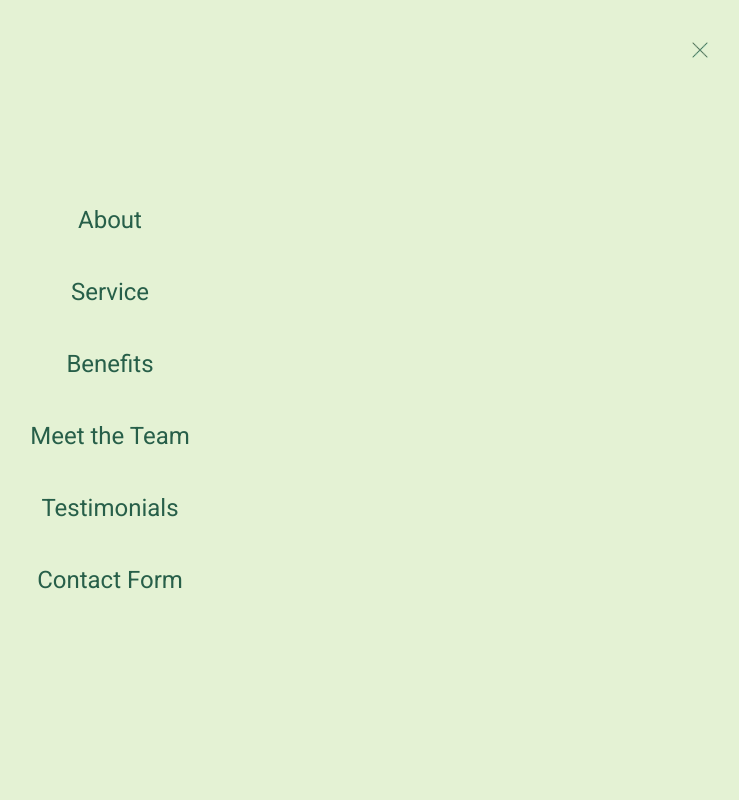
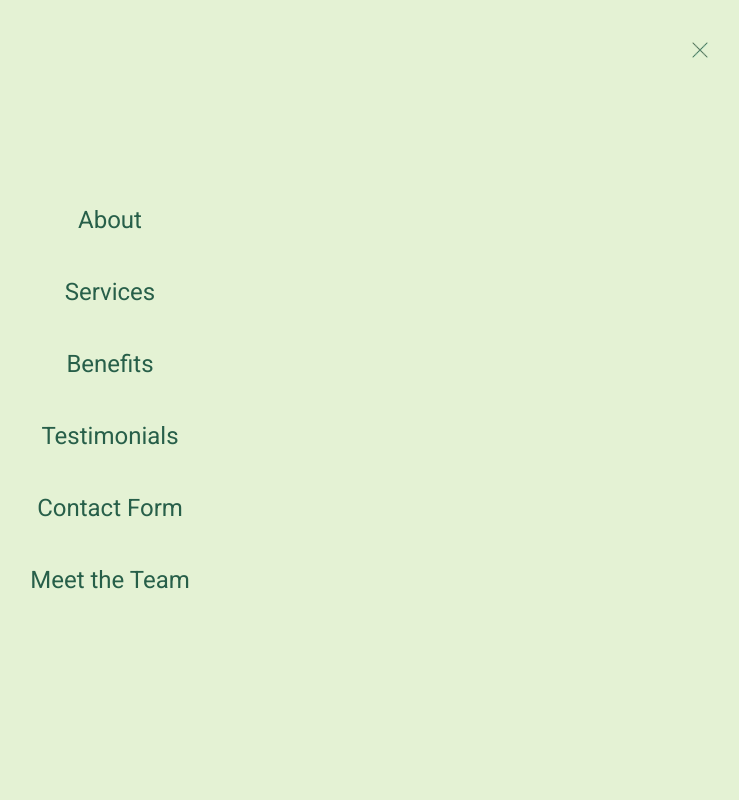
Before and after one commit to softwareNinja-888/oneHealth, a React (Vite) app in the folder oneHealth/: page / in a window 1280 px wide. Both pictures are taken after a click on the picture 1250 px from the left and 48 px from the top of the page. Shown: the top 800 px of the page, without its empty margins (530-1269 px from the left). Built offline with nearby package versions, Linux system fonts and the light colour scheme; a web font is replaced by a local one.

Commit message:
Add scroll to top button

```diff
--- a/oneHealth/package.json
+++ b/oneHealth/package.json
@@ -15,6 +15,7 @@
     "path": "^0.12.7",
     "react": "^18.3.1",
     "react-dom": "^18.3.1",
+    "react-icons": "^5.4.0",
     "react-router": "^7.1.3",
     "tailwindcss": "^4.0.0"
   },
--- a/oneHealth/src/App.jsx
+++ b/oneHealth/src/App.jsx
@@ -7,7 +7,7 @@ import { Benefits } from "./components/Benefits"
 import { Team } from "./components/Team"
 import { Testimonials } from "./components/Testimonials"
 import { Footer } from "./components/Footer"
-
+import { ScrollToTop } from "./components/helper/ScrollToTop"
 function App() {
 
   return (
@@ -21,6 +21,7 @@ function App() {
         <Team/>
         <Testimonials/>
         <Footer/>
+        <ScrollToTop/>
       </div>
     </>
   )
--- a/oneHealth/src/components/About.jsx
+++ b/oneHealth/src/components/About.jsx
@@ -5,7 +5,7 @@ import { SectionIntro } from "./helper/SectionIntro";
 export function About(){
     return (
         <>
-            <div className="bg-primary text-secondary px-5 flex flex-col gap-4 py-20">
+            <div id="about" className="bg-primary text-secondary px-5 flex flex-col gap-4 py-20">
                  <SectionIntro header={ <Button text="About Us" bg="bg-otherLight" color="text-primary" width="w-52" fntSize="text-xl"/>} name='Passion-Driven Care, Delivered to Your Door' text='Lorem ipsum dolor sit amet, consectetur adipisicing elit. Animi saepe consequuntur voluptatum quod voluptatem est exercitationem atque assumenda neque. Adipisci corrupti saepe perferendis architecto voluptates assumenda autem tempora laboriosam tempore!'/>
 
                 <ImageDisplay/>
--- a/oneHealth/src/components/Benefits.jsx
+++ b/oneHealth/src/components/Benefits.jsx
@@ -8,7 +8,7 @@ import { SectionIntro } from "./helper/SectionIntro";
 export function Benefits(){
     return (
         <>
-            <div className="flex flex-col gap-20 px-5 py-20 bg-primary">
+            <div id="benefits" className="flex flex-col gap-20 px-5 py-20 bg-primary">
                 <div className="flex flex-col gap-8 text-secondary">
                     <SectionIntro header={<Button text="Benefits" bg="bg-secondary" color="text-primary" width="w-52" fntSize="text-2xl"/>} name='Why We Stand Out' text='Lorem ipsum, dolor sit amet consectetur adipisicing elit. Nihil, expedita voluptates corrupti deserunt autem laudantium rerum commodi nulla cum obcaecati consequatur magni minus explicabo culpa qui amet, ut enim ipsum.'/>
 
--- a/oneHealth/src/components/Hero.jsx
+++ b/oneHealth/src/components/Hero.jsx
@@ -14,7 +14,7 @@ export function Hero(){
 
                     <div className="mt-10" >
                         <a href="#contact">
-                            <Button text='Contact Us' bg='bg-primary' color='text-secondary' width='w-52' fntSize='text-2xl'/>
+                            <Button text='Contact Us' bg='bg-primary' color='text-secondary' width='w-52' fntSize='text-2xl' action={true} />
                         </a>
                     </div>
                 </div>
--- a/oneHealth/src/components/Services.jsx
+++ b/oneHealth/src/components/Services.jsx
@@ -8,7 +8,7 @@ import surgery from '/surgery.avif'
 export function Services(){
     return (
         <>
-            <div className="bg-otherLight px-5 py-20 flex flex-col gap-10">
+            <div id="services" className="bg-otherLight px-5 py-20 flex flex-col gap-10">
                 <Button text="Our Services" bg="bg-primary" color="text-secondary" fntSize="text-xl" width="w-52"  />
                 <div className="font-lora text-3xl">Discover Our Services</div>
                 <div className="flex flex-col gap-16">
--- a/oneHealth/src/components/Team.jsx
+++ b/oneHealth/src/components/Team.jsx
@@ -11,7 +11,7 @@ import doctorGp2 from '/doctorGp2.avif'
 export function Team(){
     return (
         <>
-            <div className="bg-otherPurple text-primary px-5 flex flex-col gap-16 py-20">
+            <div id="team" className="bg-otherPurple text-primary px-5 flex flex-col gap-16 py-20">
                 <SectionIntro header={<Button text="Meet The Team" bg="bg-primary" color="text-otherPurple" width="w-52" fntSize="text-xl"/>}  name="The Heart of Our Care" text='Lorem ipsum dolor sit amet consectetur adipisicing elit. Beatae quo, doloremque accusamus id doloribus voluptate illum aliquam deleniti enim deserunt facere, ab consectetur officia at incidunt corrupti, culpa veritatis nihil?'/>
                 <div className="flex flex-col gap-16">
                     <TeamCard name='John Doe' profession='General Practitioner (GP)' img={doctorGp}/>
--- a/oneHealth/src/components/Testimonials.jsx
+++ b/oneHealth/src/components/Testimonials.jsx
@@ -6,7 +6,7 @@ export function Testimonials(){
 
     return (
         <>
-            <div className="bg-otherLight px-5 py-20  text-primary flex flex-col gap-16 ">
+            <div id="testimonials" className="bg-otherLight px-5 py-20  text-primary flex flex-col gap-16 ">
                  <SectionIntro header={<Button text="Testimonials" bg="bg-secondary" color="text-primary" width="w-52" fntSize="text-xl"/>}  name="Real Stories, Real Impact" />
                  <TestimonialsCard author='Alex Chan' text='Lorem ipsum dolor sit, amet consectetur adipisicing elit. Quae libero odio illo quasi eaque molestias obcaecati inventore atque ad est. Blanditiis quisquam asperiores, vitae fugiat quia dolorum? A, voluptates libero.'/>
                  <TestimonialsCard author='Sarah Johnson' text='Lorem ipsum dolor sit, amet consectetur adipisicing elit. Quae libero odio illo quasi eaque molestias obcaecati inventore atque ad est. Blanditiis quisquam asperiores, vitae fugiat quia dolorum? A, voluptates libero.'/>
--- a/oneHealth/src/components/helper/Button.jsx
+++ b/oneHealth/src/components/helper/Button.jsx
@@ -1,7 +1,11 @@
-export function Button({text="",font='mont',width='w-36',bg='bg-primary', color='text-secondary',fntSize="text-md",position="center"}){
+export function Button({text="",font='mont',width='w-36',bg='bg-primary', color='text-secondary',fntSize="text-md",position="center",action=false}){
     return(
         <>
-            <div className={`flex ${fntSize} ${width} justify-${position} ${bg} ${color} rounded-full py-3 px-3 font-${font} font-bold `}>{text}</div>
+            {action ? (
+                <div className={`flex ${fntSize} ${width} justify-${position} ${bg} ${color} py-4 px-4 font-${font} font-bold `}>{text}</div>
+            ) : (
+                <div className={`flex ${fntSize} ${width} justify-${position} ${bg} ${color} rounded-full py-3 px-3 font-${font} font-bold `}>{text}</div>
+            )}
         </>
     )
 }
--- a/oneHealth/src/components/helper/HamburgerMenu.jsx
+++ b/oneHealth/src/components/helper/HamburgerMenu.jsx
@@ -20,6 +20,10 @@ export function HamburgerMenu({ menuOpen, setMenuOpen }){
       transition: { duration: 0.5, ease: "easeInOut" },
     },
   };
+
+  function handleClick(){
+    setMenuOpen(!menuOpen)
+  }
 
 
   return (
@@ -46,12 +50,12 @@ export function HamburgerMenu({ menuOpen, setMenuOpen }){
 
         {/* Links */}
         <nav className="flex flex-col space-y-4 font-roboto text-primary text-2xl items-center gap-6">
-          <div className="dark:text-white hover:underline">About</div>
-          <div className="dark:text-white hover:underline">Service</div>
-          <div className="dark:text-white hover:underline">Benefits</div>
-          <div className="dark:text-white hover:underline">Meet the Team</div>
-          <div className='dark:text-white'>Testimonials</div>
-          <div className='dark:text-white'>Contact Form</div>
+          <a onClick={()=>{handleClick()}}href="#about"><div className=" hover:underline">About</div></a>
+          <a onClick={()=>{handleClick()}}href="#services"><div className=" hover:underline">Services</div></a>
+          <a onClick={()=>{handleClick()}}href="#benefits"><div className=" hover:underline">Benefits</div></a>
+          <a onClick={()=>{handleClick()}}href="#testimonials"><div className='hover:underline'>Testimonials</div></a>
+          <a onClick={()=>{handleClick()}}href="#contact"><div className='hover:underline'>Contact Form</div></a>
+          <a onClick={()=>{handleClick()}}href="#team"><div className=" hover:underline">Meet the Team</div></a>
         </nav>
         </motion.div>
     </>
--- /dev/null
+++ b/oneHealth/src/components/helper/ScrollToTop.jsx
@@ -0,0 +1,34 @@
+import { useEffect, useState } from "react";
+import { FaArrowUp } from "react-icons/fa";
+
+export function ScrollToTop() {
+  const [isVisible, setIsVisible] = useState(false);
+
+  useEffect(() => {
+    const toggleVisibility = () => {
+      if (window.scrollY > 200) {
+        setIsVisible(true);
+      } else {
+        setIsVisible(false);
+      }
+    };
+
+    window.addEventListener("scroll", toggleVisibility);
+    return () => window.removeEventListener("scroll", toggleVisibility);
+  }, []);
+
+  const scrollToTop = () => {
+    window.scrollTo({ top: 0, behavior: "smooth" });
+  };
+
+  return (
+    <button
+      onClick={scrollToTop}
+      className={`fixed bottom-5 right-5 p-3 rounded bg-otherPurple text-primary shadow-lg transition-opacity duration-300 ${
+        isVisible ? "opacity-100" : "opacity-0"
+      }`}
+    >
+      <FaArrowUp size={26} />
+    </button>
+  );
+};
```
Also changed, not shown: 1 other file (tests, documents, lock files or other folders).
